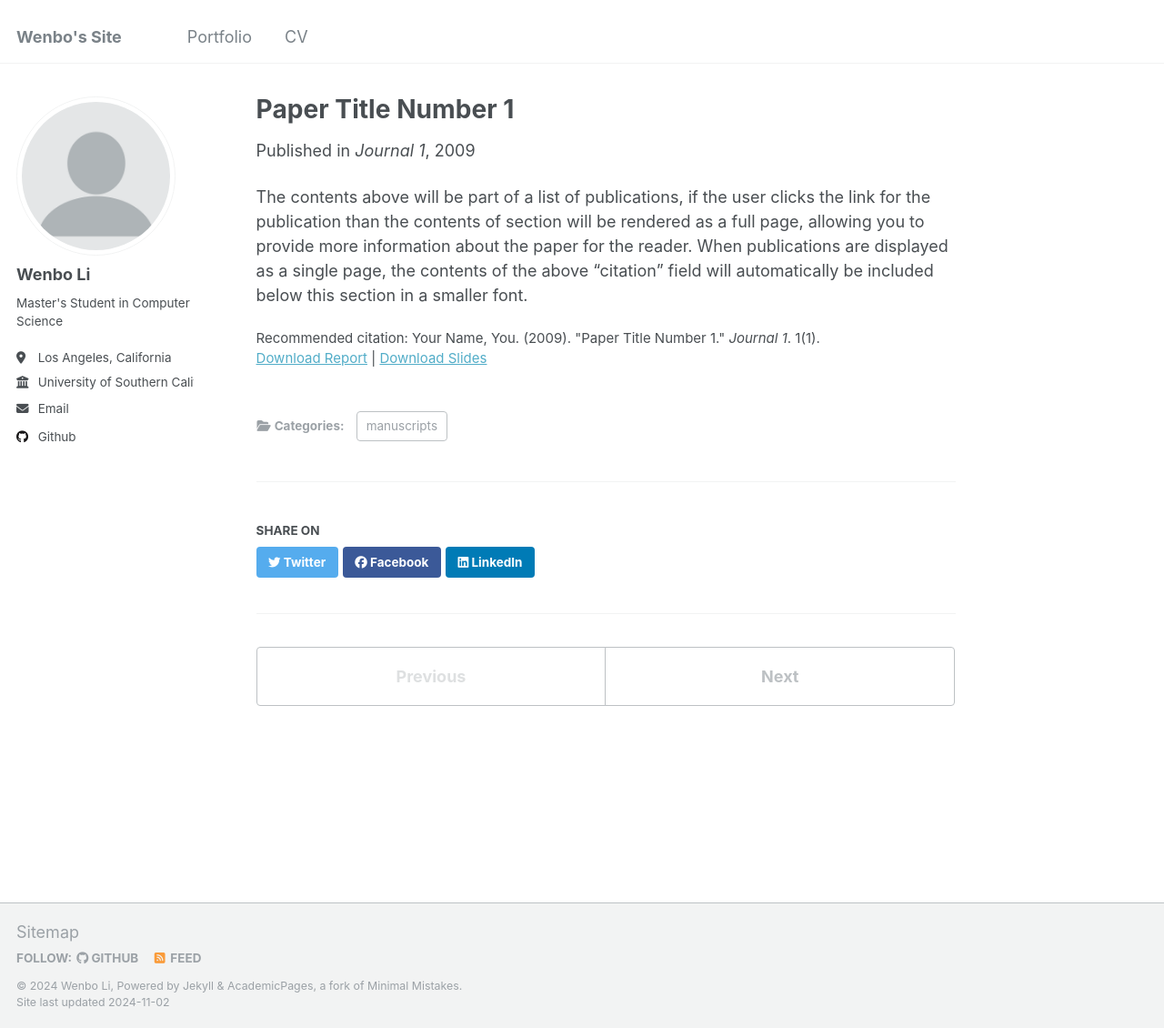
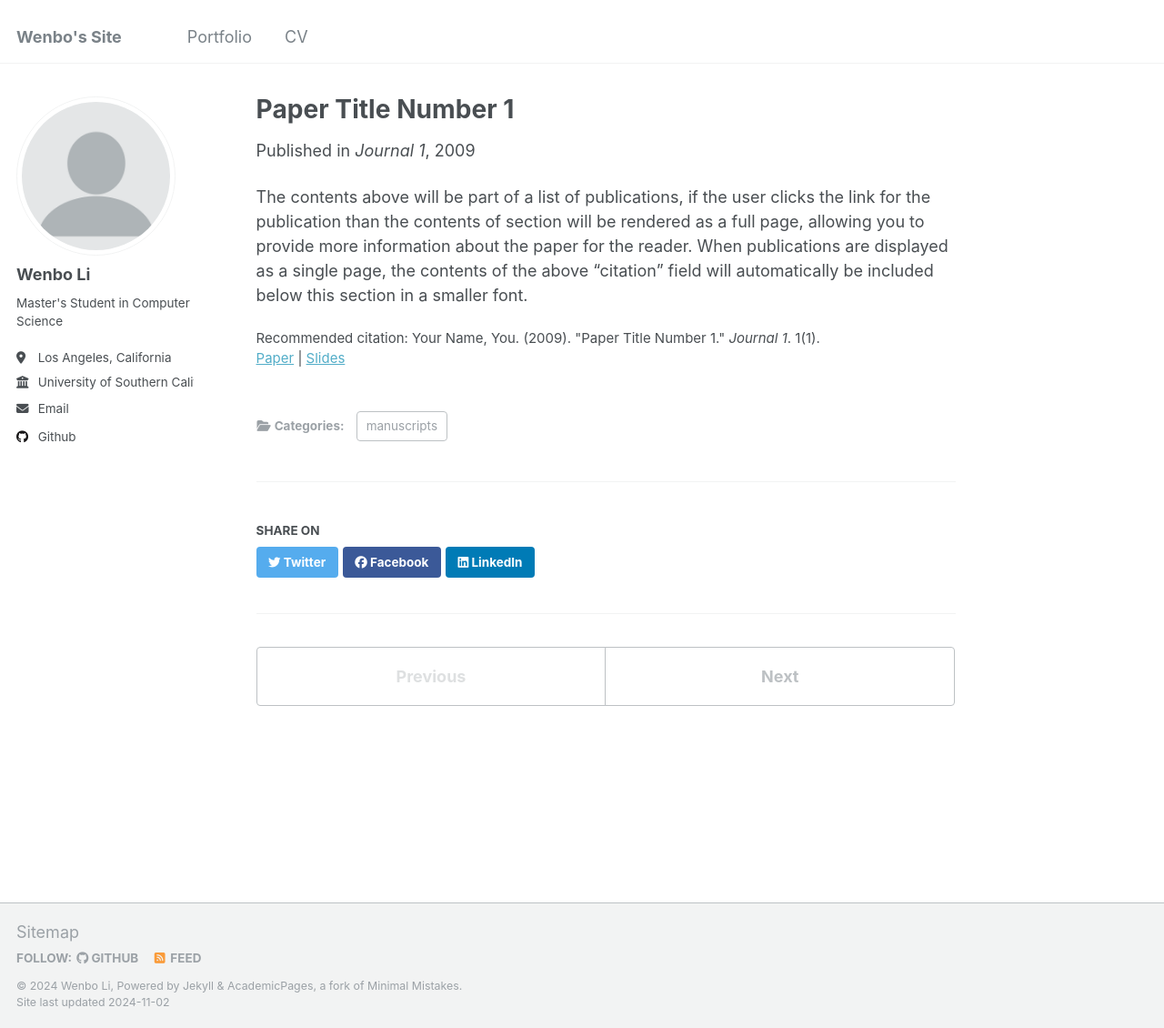
Before and after one commit to wlicb/me, a Jekyll site: the page built from _publications/2009-10-01-paper-title-number-1.md, in a window 1280 px wide and 1130 px high. Shown: the whole window at 91% size. Built offline with Jekyll 4.4.1, drawn with Linux system fonts in a browser that asks for light colours.

Commit message:
Update single.html

```diff
--- a/_layouts/single.html
+++ b/_layouts/single.html
@@ -48,15 +48,17 @@ layout: default
         {{ content }}
 
         {% if page.citation and page.paperurl and page.slidesurl %}
-          <p style="font-size: smaller">Recommended citation: {{ page.citation }}<br /><a href="{{ page.paperurl }}">Download Report</a> | <a href="{{ page.slidesurl }}">Download Slides</a></p>
+          <p style="font-size: smaller">Recommended citation: {{ page.citation }}<br /><a href="{{ page.paperurl }}">Paper</a> | <a href="{{ page.slidesurl }}">Slides</a></p>
         {% elsif page.citation and page.paperurl %}
-          <p style="font-size: smaller">Recommended citation: {{ page.citation }}<br /><a href="{{ page.paperurl }}">Download Report</a></p>
+          <p style="font-size: smaller">Recommended citation: {{ page.citation }}<br /><a href="{{ page.paperurl }}">paper</a></p>
         {% elsif page.citation and page.slidesurl %}
-          <p style="font-size: smaller">Recommended citation: {{ page.citation }}<br /><a href="{{ page.slidesurl }}">Download Slides</a></p>
+          <p style="font-size: smaller">Recommended citation: {{ page.citation }}<br /><a href="{{ page.slidesurl }}">Slides</a></p>
         {% elsif page.citation %}
           <p style="font-size: smaller">Recommended citation: {{ page.citation }}</p>
-        {% elsif page.slidesurl %}
-          <p style="font-size: smaller"><a href="{{ page.slidesurl }}">Download Slides</a></p>
+        {% elsif page.slidesurl and page.paperurl and page.demourl %}
+          <p style="font-size: smaller"><a href="{{ page.slidesurl }}">Slides</a> | <a href="{{ page.paperurl }}">Report</a> | <a href="{{ page.slidesurl }}">Demo</a></p>
+        {% elsif page.demourl %}
+          <p style="font-size: smaller"><a href="{{ page.slidesurl }}">Demo</a></p>
         {% endif %}
 
         {% if page.link %}<div><a href="{{ page.link }}" class="btn">{{ site.data.ui-text[site.locale].ext_link_label | default: "Direct Link" }}</a></div>{% endif %}
```
